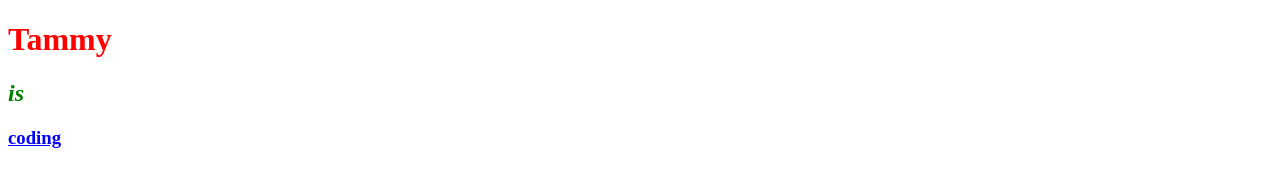
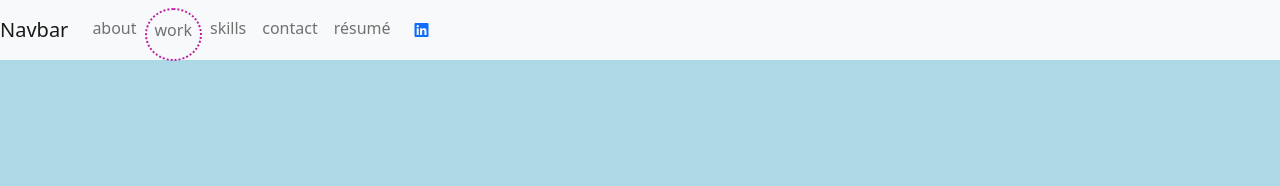
Before and after one commit to TammyLevitt/Storage, a plain HTML site: page index.html in a window 1280 px wide. Drawn offline with nearby package versions, Linux system fonts and the light colour scheme.

Commit message:
started navbar

```diff
--- a/assets/css/style.css
+++ b/assets/css/style.css
@@ -1,13 +1,14 @@
-h1{
-    color:red;
+body {
+background-color: lightblue;
 }
+#workMenu{
+    border: 2px dotted rgb(185, 29, 159);
+    border-radius: 50%;
+    height: 120%;
 
-.is{
-color:green;
-font-style: italic;
 }
-
-#coding{
-    color:blue;
-    text-decoration: underline;
+.icon {
+margin-top: 1.75vh;
+margin-left: 1.25vw;
+cursor: pointer;
 }
--- a/index.html
+++ b/index.html
@@ -3,18 +3,50 @@
 <head>
     <meta charset="UTF-8">
     <meta name="viewport" content="width=device-width, initial-scale=1.0">
+    <link href="https://cdn.jsdelivr.net/npm/bootstrap@5.0.1/dist/css/bootstrap.min.css" rel="stylesheet" integrity="sha384-+0n0xVW2eSR5OomGNYDnhzAbDsOXxcvSN1TPprVMTNDbiYZCxYbOOl7+AMvyTG2x" crossorigin="anonymous">
+    <link rel="stylesheet" href="https://cdnjs.cloudflare.com/ajax/libs/font-awesome/5.15.3/css/all.min.css" integrity="sha512-iBBXm8fW90+nuLcSKlbmrPcLa0OT92xO1BIsZ+ywDWZCvqsWgccV3gFoRBv0z+8dLJgyAHIhR35VZc2oM/gI1w==" crossorigin="anonymous" referrerpolicy="no-referrer" />
     <link rel="stylesheet" href="./assets/css/style.css">
-
     <title>Tammy's Portfolio</title>
 </head>
 <body>
-    <h1>Tammy</h1>
+    <nav class="navbar navbar-expand-lg navbar-light bg-light">
+        <a class="navbar-brand" href="#">Navbar</a>
+        <button class="navbar-toggler" type="button" data-toggle="collapse" data-target="#navbarNav" aria-controls="navbarNav" aria-expanded="false" aria-label="Toggle navigation">
+          <span class="navbar-toggler-icon"></span>
+        </button>
+        <div class="collapse navbar-collapse" id="navbarNav">
+          <ul class="navbar-nav">
+            <li class="nav-item active">
+              <a class="nav-link" href="#">about </a>
+            </li>
+            <li class="nav-item">
+            <a class="nav-link" id="workMenu" href="#">work</a>
+            </li>
+            <li class="nav-item">
+              <a class="nav-link" href="#">skills</a>
+            </li>
+            <li class="nav-item">
+              <a class="nav-link" href="#">contact</a>
+            </li>
+            <li class="nav-item">
+              <a class="nav-link" href="#">résumé</a>
+            </li>
+            <li class="nav-item" >
+                <a href="https://www.linkedin.com/in/tammy-levitt-60b66841/" target="_blank"><i class="fab fa-linkedin icon"></i></a>
+            </li>
 
-    <h2 class="is">is</h2>
-    <h3 id="coding">coding</h3>
+          </ul>
+        </div>
+      </nav>
 
+
+    <!-- link to main.js -->
     <script src="./assets/js/main.js"></script>
+    <!-- jQuery library -->
+    <script src="https://ajax.googleapis.com/ajax/libs/jquery/3.5.1/jquery.min.js"></script>
 
+    <!-- Latest compiled JavaScript -->
+    <script src="https://maxcdn.bootstrapcdn.com/bootstrap/3.4.1/js/bootstrap.min.js"></script>
 </body>
 </html>
 
```
Also changed, not shown: assets/images/Untitled-7.png (added), 1 other file.
